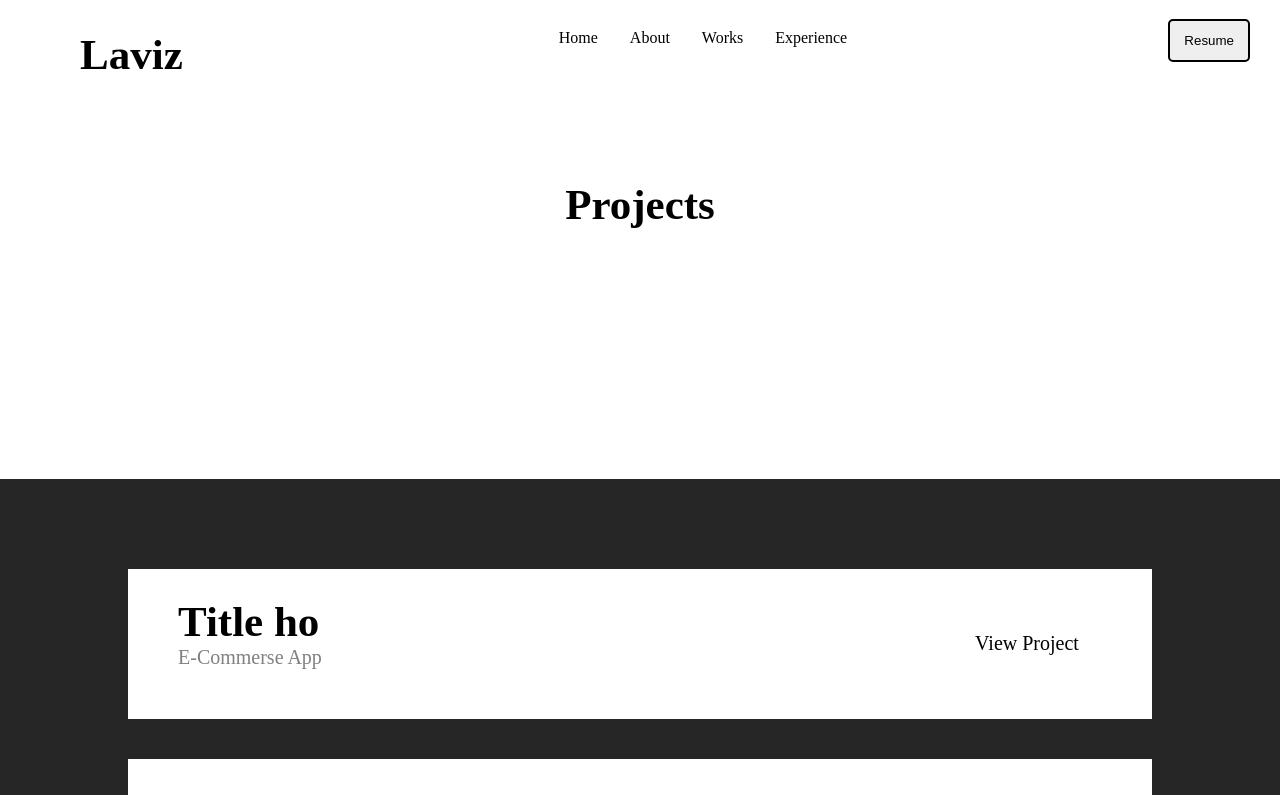
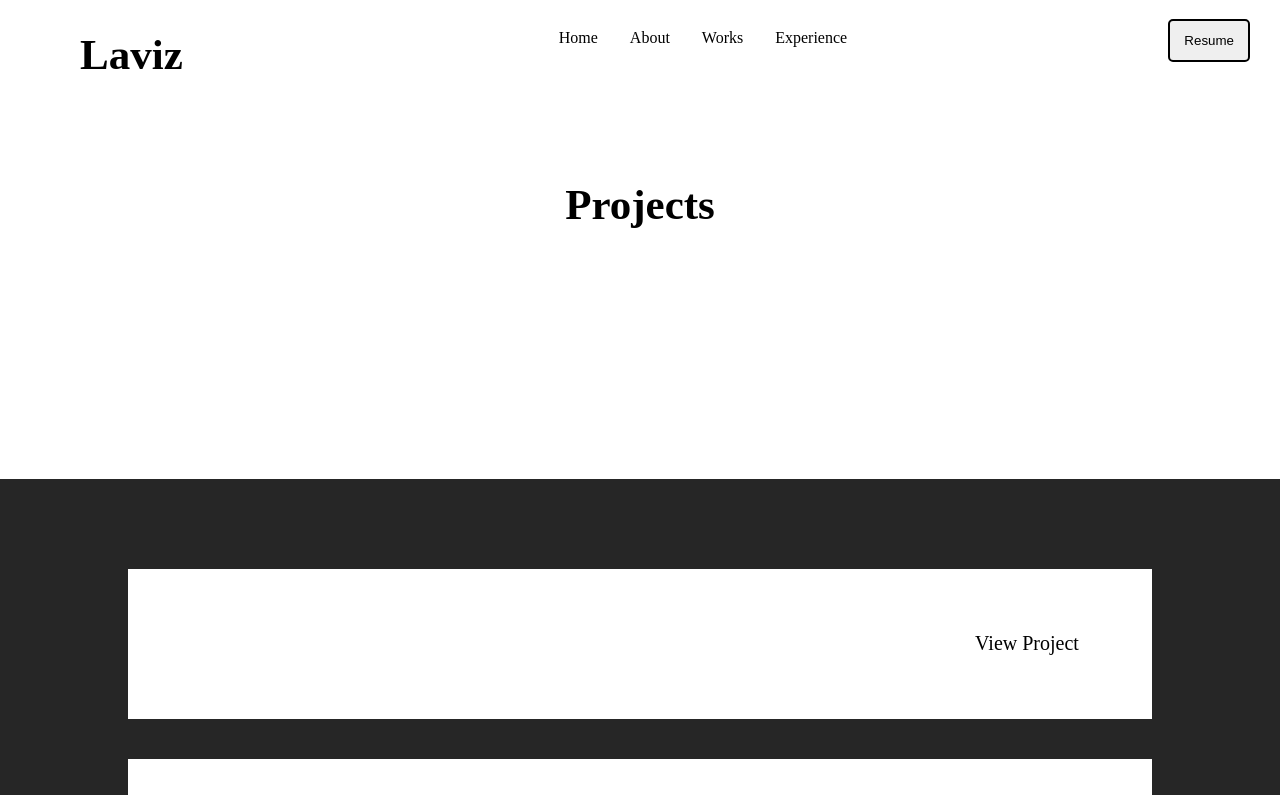
Before and after one commit to lavizp/Portfolio-React, a React (Create React App) app: page /projects in a window 1280 px wide. Shown: the top 795 px of the page. Built offline with nearby package versions, Linux system fonts and the light colour scheme.

Commit message:
Project Tab Update

```diff
--- a/src/Pages/HomePage/HomePage.js
+++ b/src/Pages/HomePage/HomePage.js
@@ -4,6 +4,8 @@ import {FaGithub,FaLinkedin,FaTwitterSquare,FaEnvelope} from 'react-icons/fa';
 import Navbar from '../../components/Navbar/Navbar'
 import Projects from '../../components/ProjectsHome/Projects';
 import Footer from '../../components/Footer/Footer';
+
+import { projectsData } from '../../Data/ProjetcsData';
 
 import './homepage.css'
 import Laviz from '../../assets/Laviz.png'
@@ -44,8 +46,7 @@ export default function HomePage() {
       <div className='home-projects-container'>
         <h1>Projects</h1>
         <div className='projects-list'>
-          <Projects/>
-          <Projects/>
+          {projectsData.map((proj) => <Projects title={proj.title} description={proj.shortdescription} image = {proj.image}/>)}
 
         </div>
       </div>
--- a/src/Pages/HomePage/homepage.css
+++ b/src/Pages/HomePage/homepage.css
@@ -105,10 +105,6 @@
     padding-top: 120px;
     padding-bottom: 30px;
 }
-.home-projects-container h1{
-    font-size: 50px;
-    margin-bottom: 50px;
-}
 .projects-list{
     width: 80%;
     height: auto;
--- a/src/components/ProjectsHome/Projects.js
+++ b/src/components/ProjectsHome/Projects.js
@@ -1,17 +1,16 @@
 import React from 'react'
 import './projects.css'
-import Laviz from '../../assets/Laviz.png'
 
-export default function Projects() {
+export default function Projects({title, description, image, id}) {
   return (
     <div className='home-project-container'>
         <div className='projects-intro'>
-            <h1 id="moveOnHover">Title ho</h1>
-            <h2 id="moveOnHover">E-Commerse App</h2>
+            <h1 id="moveOnHover" className='project-title'>{title}</h1>
+            <h2 id="moveOnHover">{description}</h2>
 
 
         </div>
-            <img src={Laviz} className='image-hover-projects'/>
+            <img src={image} className='image-hover-projects' alt='ProjectImage'/>
           <a href='/projects/id'>View Project</a>
 
     </div>
--- a/src/components/ProjectsHome/projects.css
+++ b/src/components/ProjectsHome/projects.css
@@ -10,8 +10,9 @@
 
 }
 .home-project-container:hover  a{
-    transform: scale(1.4);
+    font-size: 22px;
     font-weight:300;
+    background-color: grey;
 
 }
 #moveOnHover{
@@ -49,8 +50,9 @@
     margin-top: auto;
     text-align: left;
 }
-.projects-intro h1{
+.project-title{
     margin-top: 0px;
+    font-size: 30px;
 }
 .projects-intro h2{
     margin-top: 0px;
```
